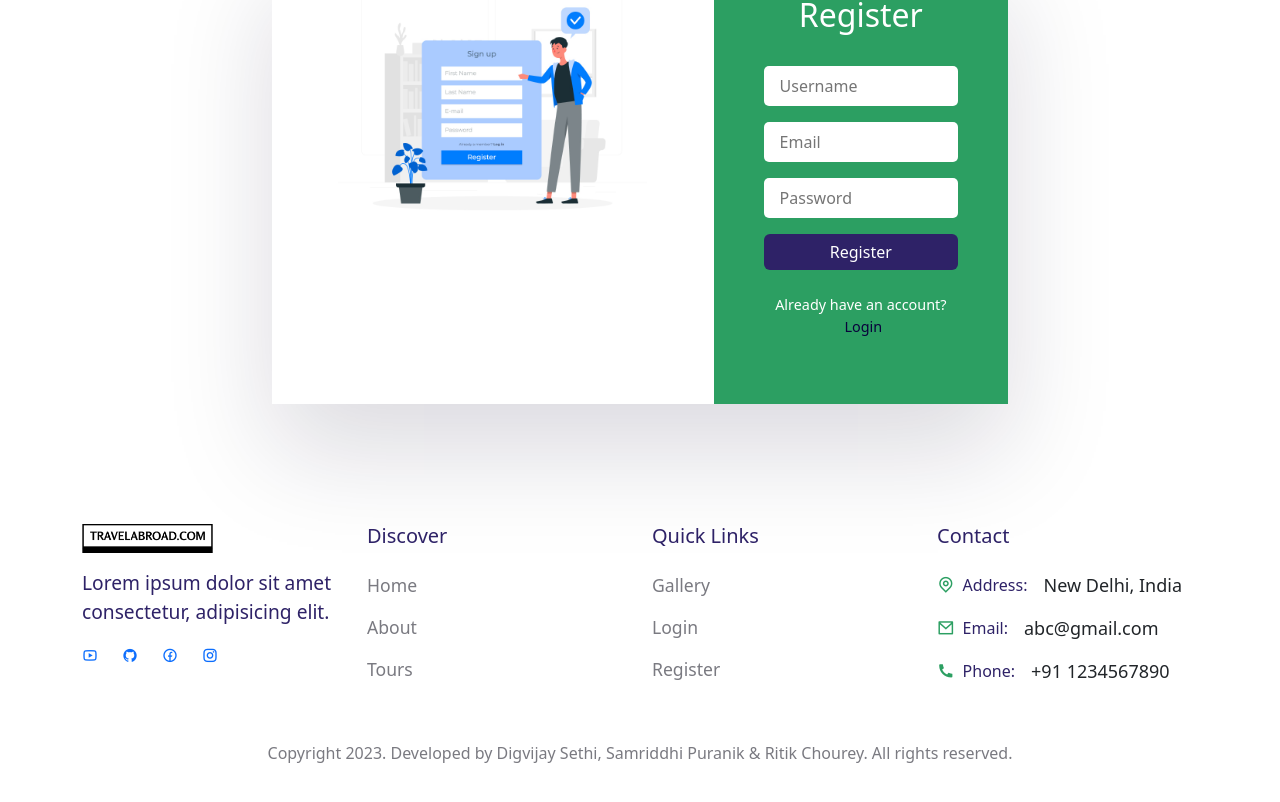
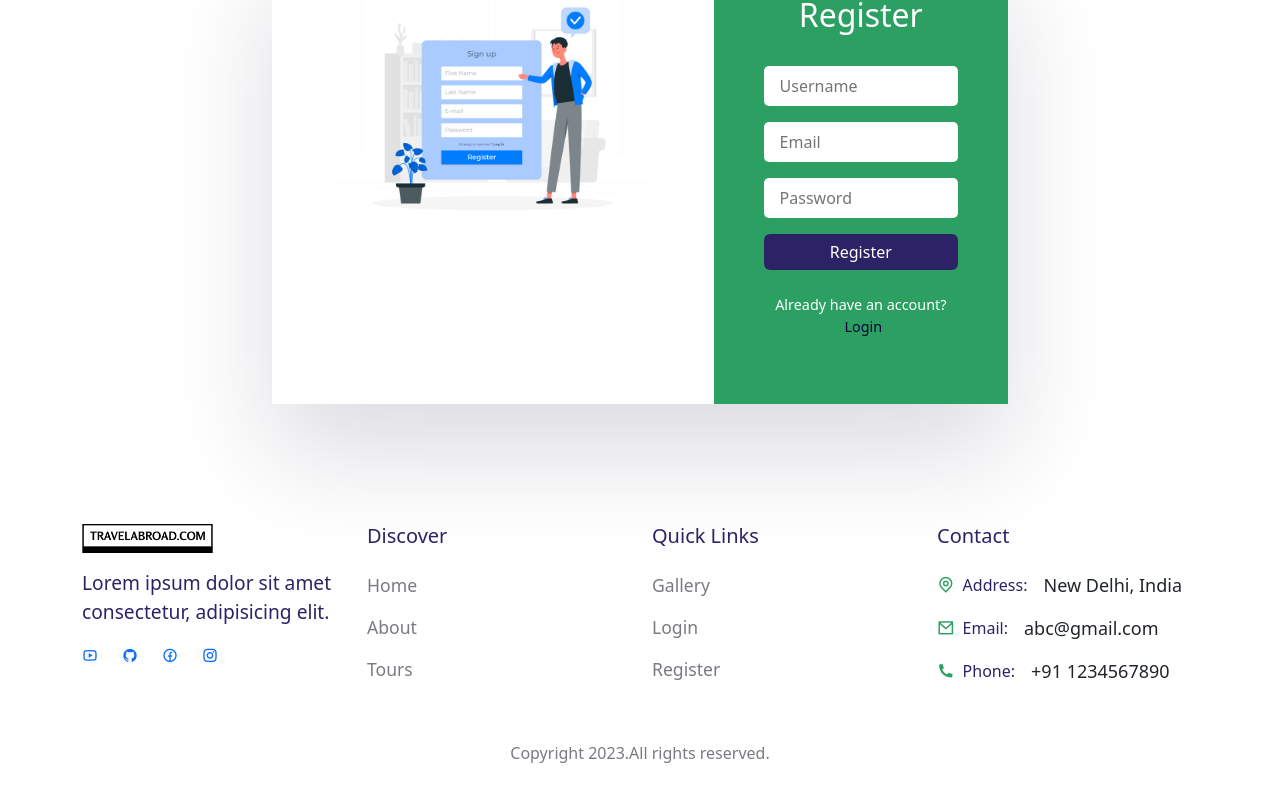
Before and after one commit to samriddhipuranik/Itchy-Feet, a React (Create React App) app in the folder frontend/: page /register in a window 1280 px wide. Shown: the part 284-1086 px from the top of the page. Built offline with nearby package versions, Linux system fonts and the light colour scheme; a web font is replaced by a local one.

Commit message:
Update Footer.jsx

```diff
--- a/frontend/src/components/Footer/Footer.jsx
+++ b/frontend/src/components/Footer/Footer.jsx
@@ -120,7 +120,7 @@ const Footer = () => {
 </ListGroup>
           </Col>
           <Col lg="12" className='text-center pt-5'>
-            <p className='copyright'>Copyright {year}. Developed by Digvijay Sethi, Samriddhi Puranik & Ritik Chourey. All rights reserved.</p>
+            <p className='copyright'>Copyright {year}.All rights reserved.</p>
           </Col>
         </Row>
       </Container>
```
